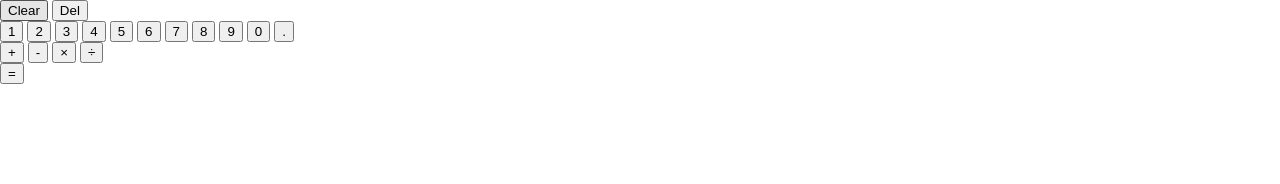
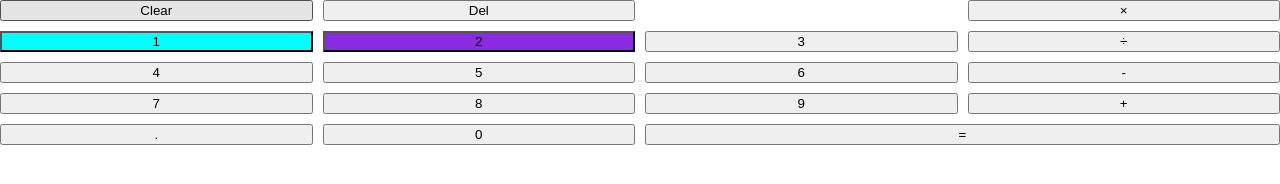
Before and after one commit to zivernay/calculator, a plain HTML site: page index.html in a window 1280 px wide. Drawn offline with Linux system fonts and the light colour scheme.

Commit message:
Add grid layout for keypad

```diff
--- a/index.html
+++ b/index.html
@@ -3,7 +3,7 @@
     <head>
         <title>Calculator</title>
         <meta charset="utf-8">
-        <meta name="viewport" content="width=device-width, initial-scale=1.0">
+        <meta name="viewport" content="width=device-width, initial-scale=one.0">
         <meta name="author" content="Doma Z.A">
         <link rel="stylesheet" href="./main.css">
     </head>
@@ -11,31 +11,27 @@
         <main id="calculator">
             <section id="display"></section>
             <section id="keypad">
-                <section id="controls">
-                    <button class="key control" id="clear">Clear</button>
-                    <button class="key control" id="del">Del</button>
-                </section>
-                <section id="numperpad">
-                    <button class="key num" id="1">1</button>
-                    <button class="key num" id="2">2</button>
-                    <button class="key num" id="3">3</button>
-                    <button class="key num" id="4">4</button>
-                    <button class="key num" id="5">5</button>
-                    <button class="key num" id="6">6</button>
-                    <button class="key num" id="7">7</button>
-                    <button class="key num" id="8">8</button>
-                    <button class="key num" id="9">9</button>
-                    <button class="key num" id="0">0</button>
-                    <button class="key num" id=".">.</button>
-                </section>
-                <section id="operators">
-                    <button class="key oparator" id="add">+</button>
-                    <button class="key oparator" id="subtract">-</button>
-                    <button class="key oparator" id="multiply">×</button>
-                    <button class="key oparator" id="divide">÷</button>
-                </section>
-                <button id="equal">=</button>
-            </section>
+                <button class="key control" id="clear">Clear</button>
+                <button class="key control" id="del">Del</button>
+                <!-- numpad -->
+                <button class="key num" id="one">1</button>
+                <button class="key num" id="two">2</button>
+                <button class="key num" id="three">3</button>
+                <button class="key num" id="four">4</button>
+                <button class="key num" id="five">5</button>
+                <button class="key num" id="six">6</button>
+                <button class="key num" id="seven">7</button>
+                <button class="key num" id="eight">8</button>
+                <button class="key num" id="nine">9</button>
+                <button class="key num" id="zer">0</button>
+                <button class="key num" id="comma">.</button>
+                <!-- operators -->
+                <button class="key oparator" id="plus">+</button>
+                <button class="key oparator" id="subtract">-</button>
+                <button class="key oparator" id="multiply">×</button>
+                <button class="key oparator" id="divide">÷</button>
+                <!-- equal -->
+                <button class="key" id="equal">=</button>
         </main>
     </body>
 </html>
--- a/main.css
+++ b/main.css
@@ -57,3 +57,72 @@ table {
 *::after {
     box-sizing: border-box;
 }
+#keypad {
+    display: grid;
+    grid-template-columns: repeat(4, minmax(15px, 1fr));
+    grid-template-rows: repeat(5, minmax(15px, 1fr));
+    grid-template-areas:
+    "C Del . mult"
+    "one two three divide"
+    "four five six minus"
+    "seven eight nine plus"
+    "comma zer equal equal";
+    gap: 10px;
+    justify-items: stretch;
+}
+.key#clear{
+    grid-area: C;
+}
+.key#del {
+    grid-area: Del;
+}
+#one {
+    background-color: aqua;
+    grid-area: one;
+}
+.key#two {
+    grid-area: two;
+    background-color: blueviolet;
+}
+.key#three {
+    grid-area: three;
+}
+.key#four {
+    grid-area: four;
+}
+.key#five {
+    grid-area: five;
+}
+.key#six {
+    grid-area: six;
+}
+.key#seven {
+    grid-area: seven;
+}
+.key#eight {
+    grid-area: eight;
+}
+.key#nine {
+    grid-area: nine;
+}
+.key#zer {
+    grid-area: zer;
+}
+.key#comma {
+    grid-area: comma;
+}
+.key#plus {
+    grid-area: plus;
+}
+.key#subtract {
+    grid-area: minus;
+}
+.key#multiply {
+    grid-area: mult;
+}
+.key#divide {
+    grid-area: divide;
+}
+.key#equal {
+    grid-area: equal;
+}
```
